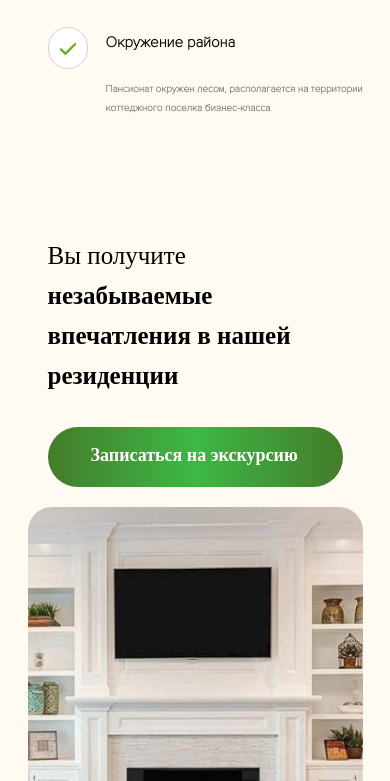
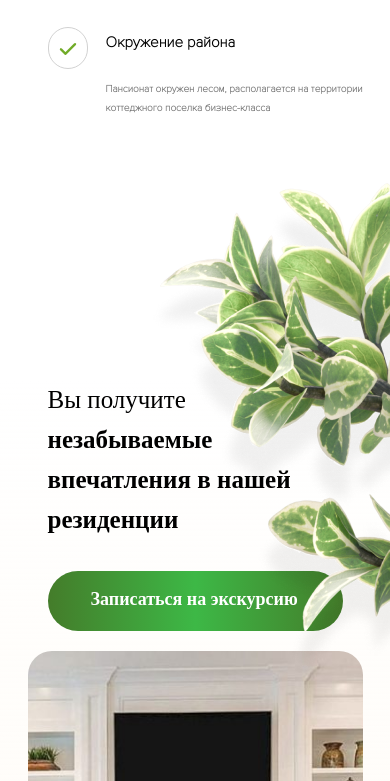
Before and after one commit to EvGenius90/forest-estate, a website: page index.html in a window 390 px wide. Shown: the part 2983-3764 px from the top of the page. Drawn offline with Linux system fonts and the light colour scheme; files whose address does not match are found by name.

Commit message:
feat: adaptive

```diff
--- a/sass/style.sass
+++ b/sass/style.sass
@@ -3,7 +3,7 @@
 
 body
     padding-top: 9px
-    background: #FFF0D957
+    // background: #FFF0D957
 
 @font-face
     font-family: 'Mont Light'
@@ -258,10 +258,11 @@ body
 
 
 .main
-    margin-bottom: 114px
+    padding-bottom: 114px
     position: relative
     &__fon-picture
         position: absolute
+        z-index: 1
         top: 1000px
         right: 0
     .container
@@ -303,6 +304,8 @@ body
         &__flex
             display: flex
             align-items: center
+            // background: linear-gradient(#FFF0D957, #FFFFFF)
+            // background: linear-gradient(#FFFFFF, #FFF0D957)
         &__title
             font-family: 'Proxima Nova Thin'
             font-weight: 300
@@ -417,8 +420,8 @@ body
 
 .block-carousel
     position: relative
-    margin-bottom: 56px
-    // overflow: hidden
+    padding-bottom: 56px
+    background: linear-gradient(#FFFFFF, #FFF0D957)
     .container
         max-width: 1744px
         margin: 0 auto
@@ -433,7 +436,6 @@ body
             line-height: 61px
             width: 730px
             margin: 0 410px 0 0
-            // height: 95px
             span
                 font-weight: 600
         &__sign-up
@@ -457,8 +459,6 @@ body
         left: -35px
         border-radius: 40px
         cursor: pointer
-        // position: absolute
-        // z-index: 1
         &__upper
             position: absolute
             top: 30px
@@ -569,7 +569,8 @@ body
     width: 0
 
 .block-video
-    margin-bottom: 112px
+    padding-bottom: 112px
+    background: linear-gradient(#FFF0D957, #FFFFFF)
     .container
         max-width: 1744px
         margin: 0 auto
@@ -751,7 +752,8 @@ body
                     height: 45px
 
 .block-slider
-    margin-bottom: 72px
+    padding-bottom: 72px
+    background: linear-gradient(#FFFFFF, #FFF0D957, #FFFFFF)
     .container
         max-width: 1744px
         margin: 0 auto
@@ -883,7 +885,6 @@ body
         margin: 0 auto
         position: relative
         &__img
-            // width: 1400px
             width: 100%
             min-width: 1000px
             height: 683px
@@ -1323,7 +1324,7 @@ body
 
     .main
         &__fon-picture
-            top: 1080px
+            top: 54px
         .container
         &__conditions
             padding: 20px
@@ -1491,7 +1492,7 @@ body
 
     .main
         &__fon-picture
-            top: 980px
+            top: 0
         &__conditions
             &__desc
                 width: 410px
@@ -1788,6 +1789,8 @@ body
 
     .main
         margin-bottom: 40px
+        &__fon-picture
+            top: 90px
         &__conditions
             display: block
             &__desc
@@ -1945,7 +1948,7 @@ body
 
     .main
         &__fon-picture
-            top: 650px
+            top: 1800px
         &__conditions
             &__desc
                 &__title
@@ -2063,6 +2066,8 @@ body
                 width: auto
 
     .main
+        &__fon-picture
+            top: 2245px
         &__conditions
             &__desc
                 &__title
```
Also changed, not shown: css/style.css.
